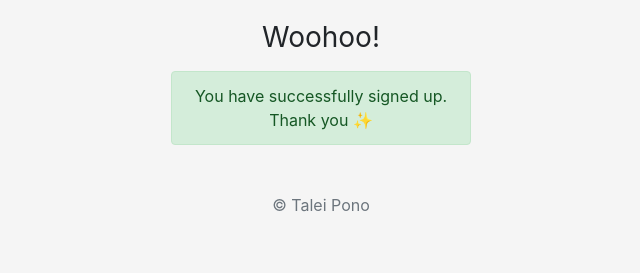
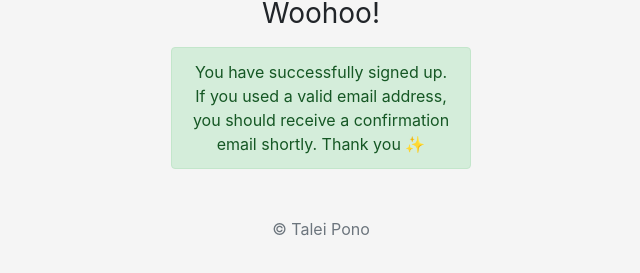
Before and after one commit to taleisagawinit/newsletter-nodejs, a website: page success.html in a window 1280 px wide. Shown: the part 321-594 px from the top of the page, without its empty margins (319-959 px from the left). Drawn offline with nearby package versions, Linux system fonts and the light colour scheme.

Commit message:
updated success message

```diff
--- a/success.html
+++ b/success.html
@@ -9,7 +9,8 @@
   <meta name="generator" content="Jekyll v4.0.1">
   <title>Success ✅</title>
   <!-- Bootstrap core CSS -->
-  <link rel="stylesheet" href="https://stackpath.bootstrapcdn.com/bootstrap/4.5.0/css/bootstrap.min.css" integrity="sha384-9aIt2nRpC12Uk9gS9baDl411NQApFmC26EwAOH8WgZl5MYYxFfc+NcPb1dKGj7Sk" crossorigin="anonymous">
+  <link rel="stylesheet" href="https://stackpath.bootstrapcdn.com/bootstrap/4.5.0/css/bootstrap.min.css"
+    integrity="sha384-9aIt2nRpC12Uk9gS9baDl411NQApFmC26EwAOH8WgZl5MYYxFfc+NcPb1dKGj7Sk" crossorigin="anonymous">
   <!-- Favicons -->
   <meta name="theme-color" content="#563d7c">
   <style>
@@ -37,7 +38,8 @@
     <img class="mb-4" src="images/logo.png" alt="" width="72" height="72">
     <h1 class="h3 mb-3 font-weight-normal">Woohoo!</h1>
     <div class="alert alert-success" role="alert">
-      You have successfully signed up. Thank you ✨
+      You have successfully signed up. If you used a valid email address, you should receive a confirmation email
+      shortly. Thank you ✨
     </div>
     <p class="mt-5 mb-3 text-muted">&copy; Talei Pono</p>
     </form>
```
